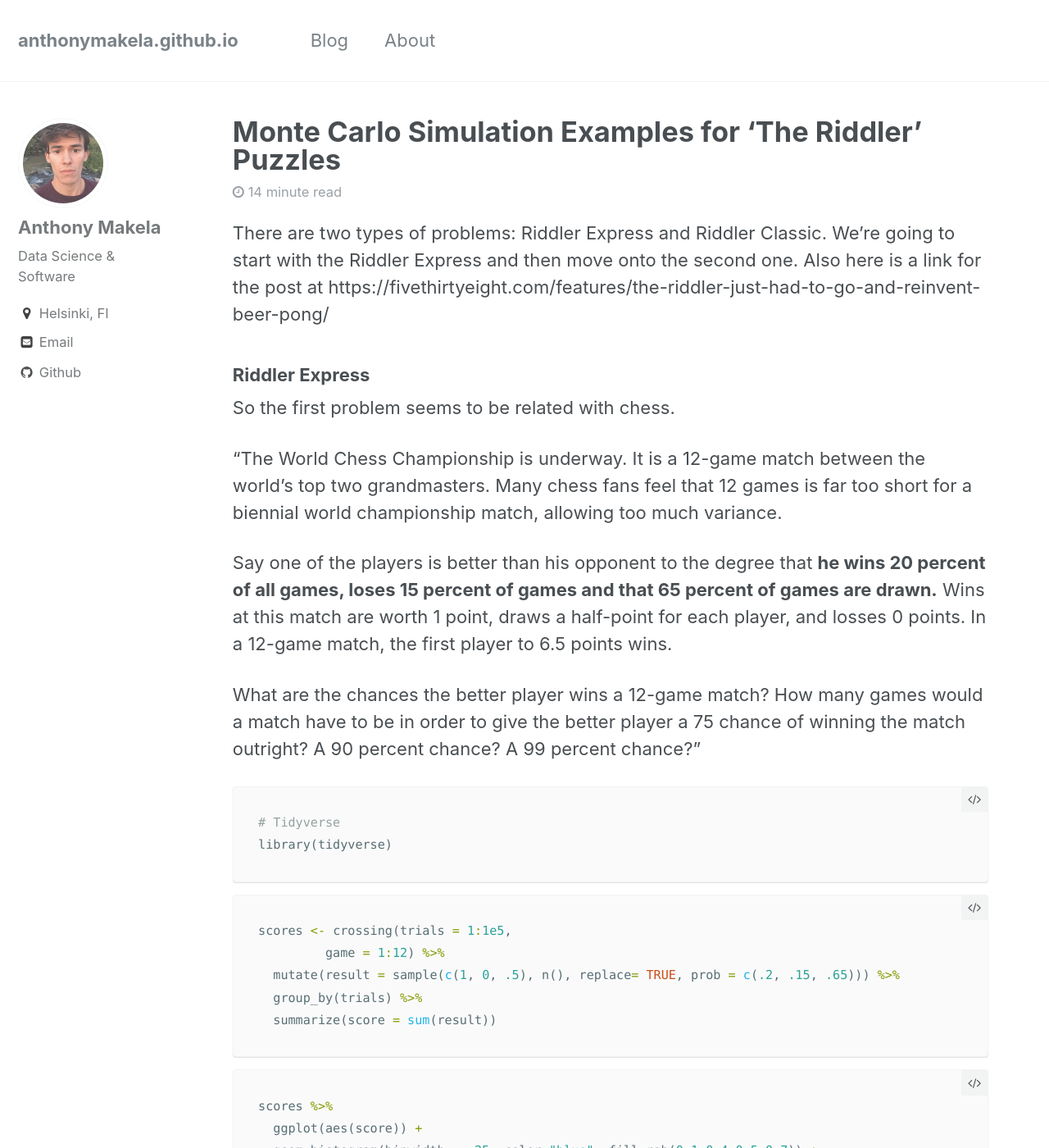
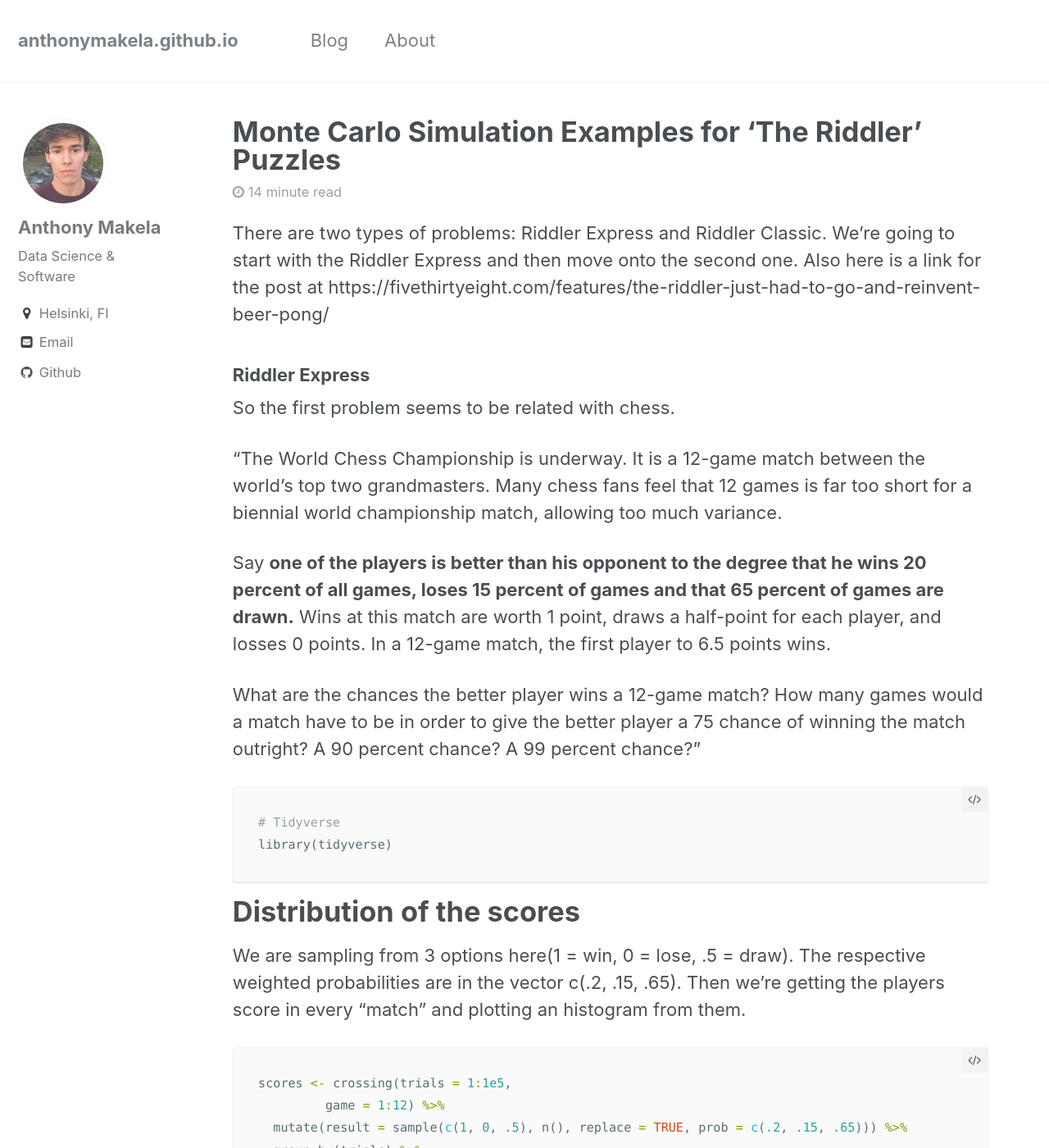
Before and after one commit to anthonymakela/anthonymakela.github.io, a Jekyll site: the page built from _posts/2018-12-25-The-Riddler-Simulations.md, in a window 1280 px wide and 1400 px high. Shown: the whole window at 82% size. Built offline with Jekyll 4.4.1, drawn with Linux system fonts in a browser that asks for light colours; nearby versions of some CDN libraries; formulas are drawn with MathJax 3; some of the changed text lies outside the part shown.

Commit message:
The Riddler

````diff
--- a/_posts/2018-12-25-The-Riddler-Simulations.md
+++ b/_posts/2018-12-25-The-Riddler-Simulations.md
@@ -16,7 +16,7 @@ So the first problem seems to be related with chess.
 
 "The World Chess Championship is underway. It is a 12-game match between the world’s top two grandmasters. Many chess fans feel that 12 games is far too short for a biennial world championship match, allowing too much variance.
 
-Say one of the players is better than his opponent to the degree that **he wins 20 percent of all games, loses 15 percent of games and that 65 percent of games are drawn.** Wins at this match are worth 1 point, draws a half-point for each player, and losses 0 points. In a 12-game match, the first player to 6.5 points wins.
+Say **one of the players is better than his opponent to the degree that he wins 20 percent of all games, loses 15 percent of games and that 65 percent of games are drawn.** Wins at this match are worth 1 point, draws a half-point for each player, and losses 0 points. In a 12-game match, the first player to 6.5 points wins.
 
 What are the chances the better player wins a 12-game match? How many games would a match have to be in order to give the better player a 75 chance of winning the match outright? A 90 percent chance? A 99 percent chance?"
 
@@ -27,12 +27,14 @@ What are the chances the better player wins a 12-game match? How many games woul
 library(tidyverse)
 ```
 
+# Distribution of the scores
 
+We are sampling from 3 options here(1 = win, 0 = lose, .5 = draw). The respective weighted probabilities are in the vector c(.2, .15, .65). Then we're getting the players score in every "match" and plotting an histogram from them.
 
 ``` r
 scores <- crossing(trials = 1:1e5,
          game = 1:12) %>%
-  mutate(result = sample(c(1, 0, .5), n(), replace= TRUE, prob = c(.2, .15, .65))) %>%
+  mutate(result = sample(c(1, 0, .5), n(), replace = TRUE, prob = c(.2, .15, .65))) %>%
   group_by(trials) %>%
   summarize(score = sum(result))
 ```
@@ -49,6 +51,8 @@ scores %>%
 ![Differencing]({{ base_path }}/images/Rplot.png)
 
 </div>
+
+We can also simply find out how often it's above 6.5. And we see that the player wins 76% of the time.
 
 ``` r
 scores %>%
````
